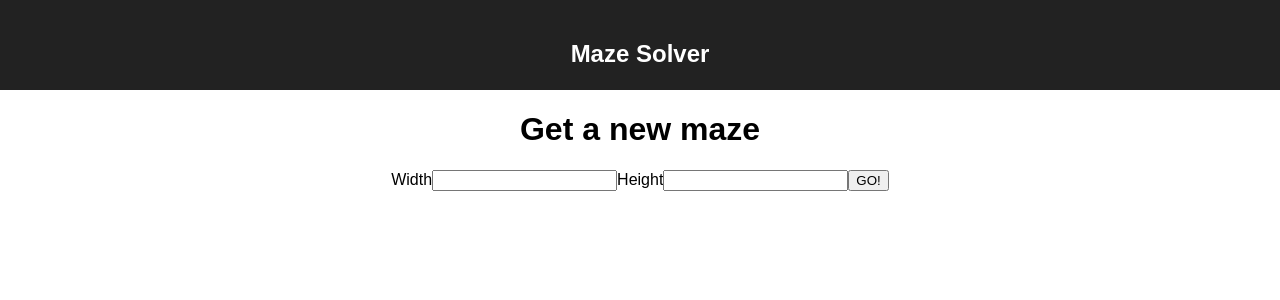
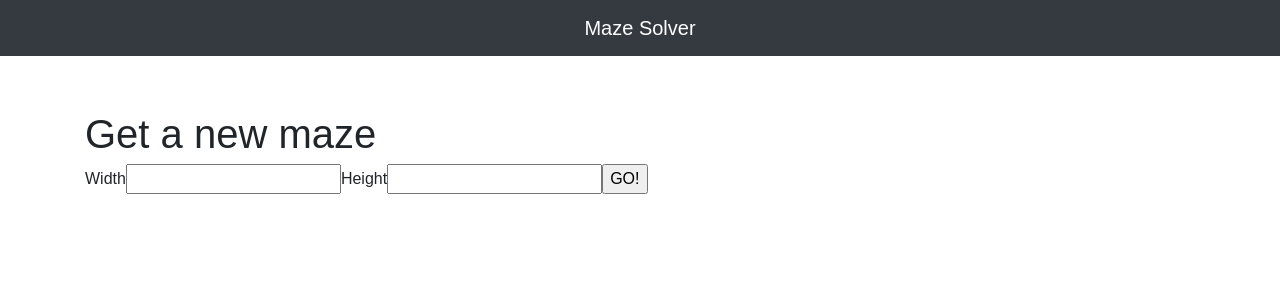
Before and after one commit to authentik8/maze, a React (Create React App) app in the folder maze-client/: page / in a window 1280 px wide. Shown: the top 300 px of the page. Built offline with nearby package versions, Linux system fonts and the light colour scheme.

Commit message:
Integrate Bootstrap

```diff
--- a/maze-client/public/index.html
+++ b/maze-client/public/index.html
@@ -10,6 +10,7 @@
     -->
     <link rel="manifest" href="%PUBLIC_URL%/manifest.json">
     <link rel="shortcut icon" href="%PUBLIC_URL%/favicon.ico">
+    <link rel="stylesheet" href="https://maxcdn.bootstrapcdn.com/bootstrap/4.0.0-beta/css/bootstrap.min.css" integrity="sha384-/Y6pD6FV/Vv2HJnA6t+vslU6fwYXjCFtcEpHbNJ0lyAFsXTsjBbfaDjzALeQsN6M" crossorigin="anonymous">
     <!--
       Notice the use of %PUBLIC_URL% in the tags above.
       It will be replaced with the URL of the `public` folder during the build.
--- a/maze-client/src/App.css
+++ b/maze-client/src/App.css
@@ -1,24 +1,9 @@
-.App {
-  text-align: center;
+.App-mainLink {
+    text-align: center;
+    margin-left: auto;
+    margin-right: auto;
 }
 
-.App-logo {
-  animation: App-logo-spin infinite 20s linear;
-  height: 80px;
+.App-content {
+    margin-top: 56px;
 }
-
-.App-header {
-  background-color: #222;
-  height: 50px;
-  padding: 20px;
-  color: white;
-}
-
-.App-intro {
-  font-size: large;
-}
-
-@keyframes App-logo-spin {
-  from { transform: rotate(0deg); }
-  to { transform: rotate(360deg); }
-}
--- a/maze-client/src/App.js
+++ b/maze-client/src/App.js
@@ -1,7 +1,8 @@
 import React, { Component } from 'react';
 import {
-    BrowserRouter as Router,
-    Route
+  BrowserRouter as Router,
+  Route,
+  Link
 } from 'react-router-dom'
 import './App.css';
 
@@ -11,17 +12,17 @@ import Maze from './routes/Maze'
 class App extends Component {
   render() {
     return (
-      <div className="App">
-        <div className="App-header">
-          <h2>Maze Solver</h2>
-        </div>
-        <Router>
-          <div>
+      <Router>
+        <div>
+          <div className="navbar navbar-expand-lg navbar-dark bg-dark">
+            <Link to="/" className="navbar-brand App-mainLink">Maze Solver</Link>
+          </div>
+          <div className="App-content container">
             <Route exact path="/" component={Home} />
             <Route path="/:width/:height" component={Maze} />
           </div>
-        </Router>
-      </div>
+        </div>
+      </Router>
     );
   }
 }
```
